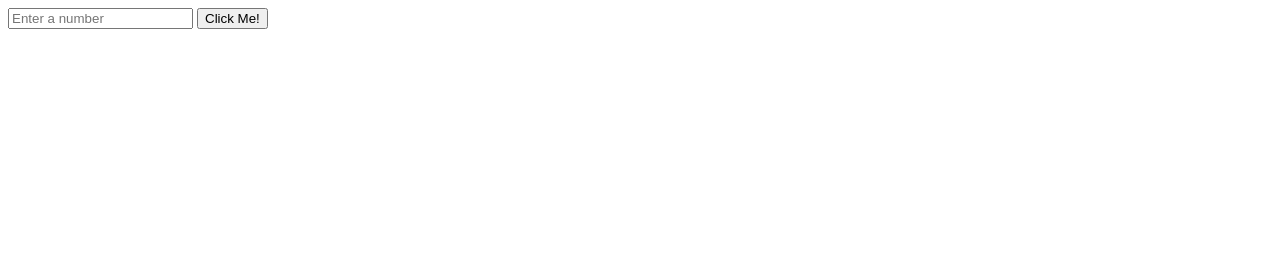
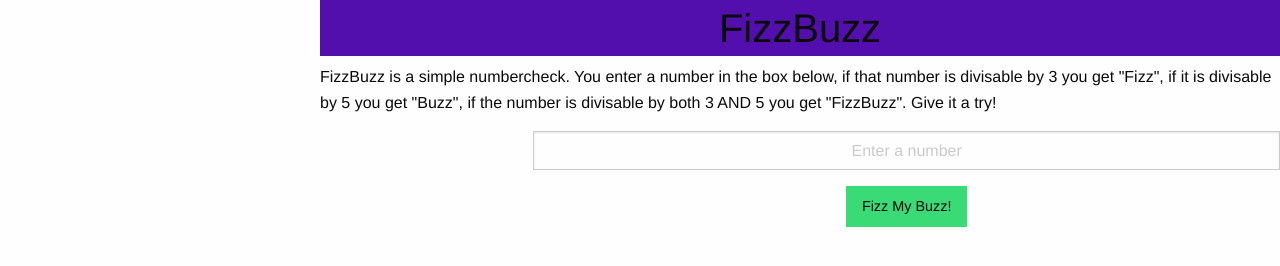
Before and after one commit to MikaelFeher/fizz_buzz_js, a website: page index.html in a window 1280 px wide. Drawn offline with nearby package versions, Linux system fonts and the light colour scheme.

Commit message:
added styling to my fizzbuzz-page

```diff
--- a/index.html
+++ b/index.html
@@ -5,14 +5,38 @@
     <meta http-equiv="x-ua-compatible" content="ie=edge">
     <meta name="viewport" content="width=device-width, initial-scale=1.0">
     <title>FizzBuzz</title>
+    <link rel="stylesheet" href="css/foundation.css">
+    <link rel="stylesheet" href="css/app.css">
   </head>
-  <body>
-    <input type="text" id="number" placeholder="Enter a number">
-    <input type="button" href="#" id="button" value="Click Me!">
-    <span id = "show_result"></span>
+  <body style="font-family: Helvetica; ">
+    <div class="main">
+      <div class="small-10 columns small-offset-1 columns medium-10 columns medium-offset-1 columns large-6 columns large-offset-3 columns">
+        <h2 style="text-align: center; background-color: #530FAD;">FizzBuzz</h2>
+        <p>FizzBuzz is a simple numbercheck. You enter a number in the box below, if that number is divisable by 3 you get "Fizz", if it is divisable by 5 you get "Buzz", if the number is divisable by both 3 AND 5 you get "FizzBuzz". Give it a try!</p>
+      </div>
+    </div>
+    <div class="row">
+      <div class="small-6 columns small-offset-3 columns medium-4 columns medium-offset-4 large-2 columns large-offset-5 columns">
+        <input type="text" id="number" style="text-align: center" placeholder="Enter a number">
+      </div>
+    </div>
+    <div class="row2">
+      <div class="small-4 columns small-offset-4 medium-4 columns medium-offset-4 columns large-2 columns large-offset-5" style="text-align: center;">
+        <input type="button" href="#" class="success button" id="button" value="Fizz My Buzz!">
+      </div>
+    </div>
+
+    <div class="result" style="text-align: center; font-size: 300%; padding-top: 10px;">
+      <div class="small-10 columns small-offset-1 columns medium-10 columns medium-offset-1 columns large-6 columns large-offset-3 columns">
+        <span id="show_result"></span>
+      </div>
+    </div>
 
     <script src="assets/js/fizz_buzz.js"></script>
     <script src='https://code.jquery.com/jquery-2.1.4.js'></script>
+    <script src="js/vendor/what-input.js"></script>
+    <script src="js/vendor/foundation.js"></script>
+    <script src="js/app.js"></script>
 
     <script type="text/javascript">
     $(document).ready(function(){
```
